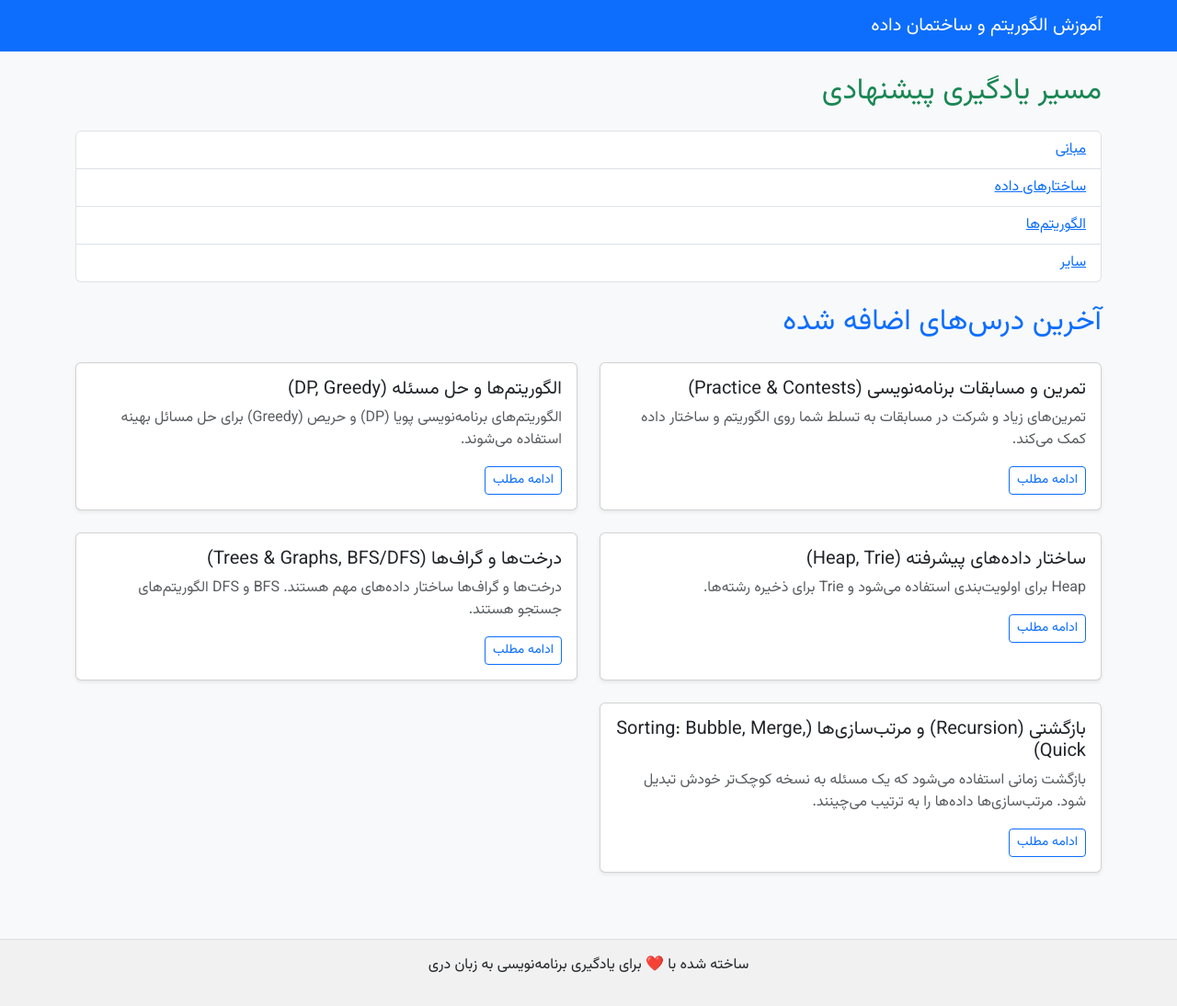
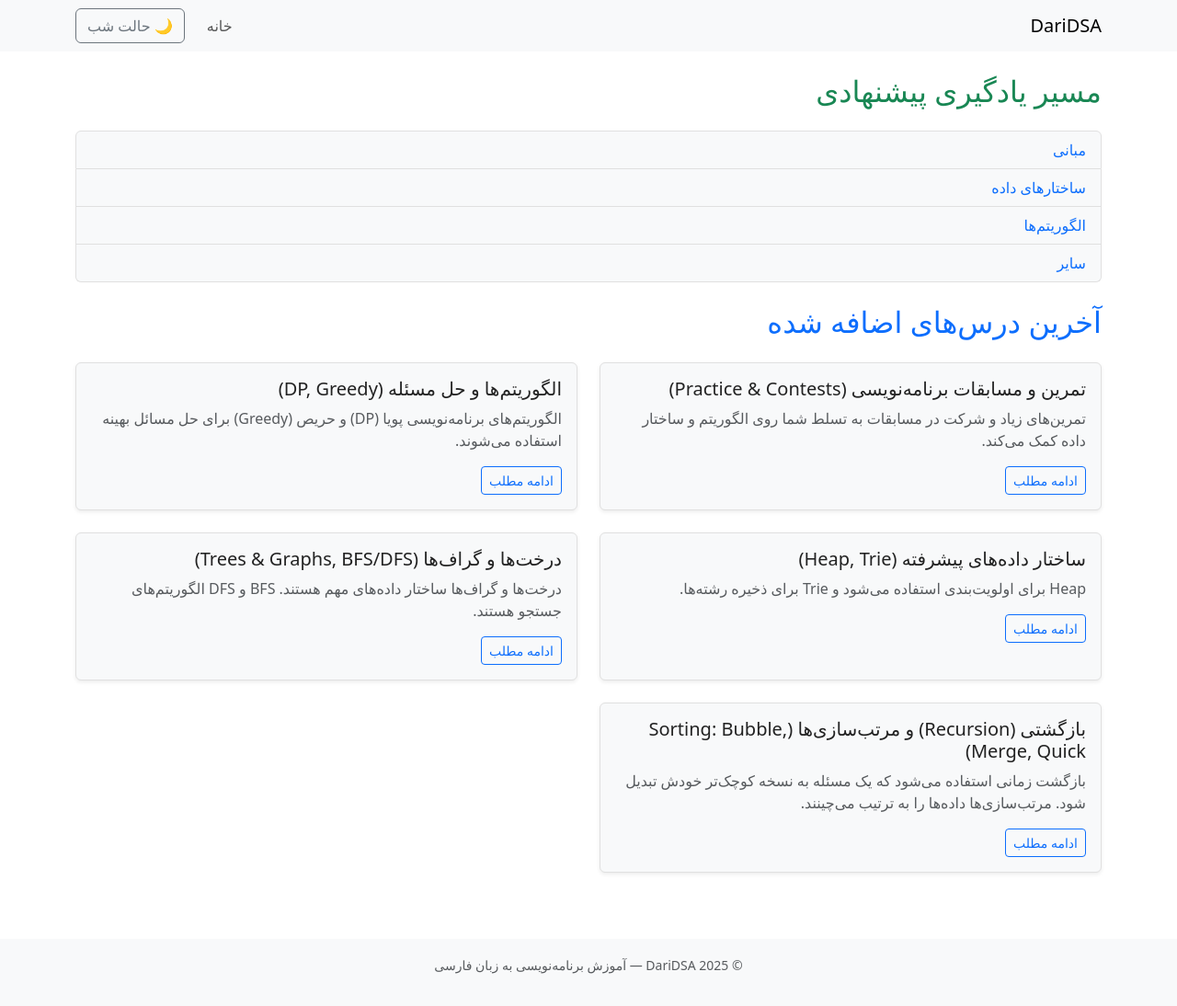
Before and after one commit to RafiZahedi/DariDSA, a Django app: page / in a window 1280 px wide. Shown: the whole page at 92% size. After the commit the page ends 1059 px from the top, so only its background shows below. Run offline with Django 5.2, Linux system fonts and the light colour scheme; data comes from the database, SQL or seed files in the repository; both versions use the stored data as it was after the commit; some libraries are stand-ins or nearby versions.

Commit message:
applied dark mode

```diff
--- a/lessons/models.py
+++ b/lessons/models.py
@@ -15,10 +15,11 @@ class Lesson(models.Model):
     title = models.CharField("عنوان", max_length=200)
     slug = models.SlugField(unique=True, blank=True)
     content = models.TextField("توضیحات")
-    code_snippet = models.TextField("کُد نمونه", blank=True)
+    code_snippet = models.TextField("کد نمونه", blank=True)
     image = models.ImageField("عکس (اختیاری)", upload_to='lessons/', blank=True, null=True)
     created_at = models.DateTimeField(default=timezone.now)
     category = models.CharField("دسته‌بندی", max_length=50, choices=CATEGORY_CHOICES, default='other')
+    author = models.CharField("نویسنده", max_length=100, default='Rafi')
 
     class Meta:
         ordering = ['-created_at']
--- a/lessons/views.py
+++ b/lessons/views.py
@@ -17,7 +17,7 @@ def lesson_list(request):
 
     roadmap_categories = [{'code': cat, 'name': category_map.get(cat, cat)} for cat in categories_sorted]
 
-    lessons_in_category = Lesson.objects.filter(category=selected_category) if selected_category else []
+    lessons_in_category = Lesson.objects.filter(category=selected_category).order_by('created_at') if selected_category else []
     latest_lessons = Lesson.objects.order_by('-created_at')[:5]
 
     selected_category_name = category_map.get(selected_category) if selected_category else None
--- /dev/null
+++ b/static/css/styles.css
@@ -0,0 +1,102 @@
+/* ================== VARIABLES ================== */
+
+/* Light mode (default) */
+:root {
+  --bg-color: #ffffff;
+  --text-color: #222222;
+  --card-bg: #f8f9fa;
+  --link-color: #0d6efd;
+  --border-color: #e0e0e0;
+  --nav-bg: #ffffff;
+  --nav-text: #000000;
+  --footer-bg: #f8f9fa;
+  --btn-border: #0d6efd;
+}
+
+.vazirmatn-font {
+  font-family: "Vazirmatn", sans-serif;
+  font-optical-sizing: auto;
+  font-weight: 200;
+  font-style: normal;
+}
+/* Load local Vazirmatn/Vazir font (put files in static/fonts/) */
+@font-face {
+  font-family: "Vazirmatn";
+  src: url("../fonts/Vazirmatn.woff2") format("woff2"),
+    url("../fonts/Vazirmatn.woff") format("woff");
+  font-weight: 100 900;
+  font-style: normal;
+  font-display: swap;
+}
+/* ================== BASE ELEMENTS ================== */
+body {
+  background-color: var(--bg-color);
+  color: var(--text-color);
+  transition: all 0.3s ease-in-out;
+}
+
+a {
+  color: var(--link-color);
+  text-decoration: none;
+}
+
+a:hover {
+  text-decoration: underline;
+}
+
+ul,
+ol,
+li {
+  color: var(--text-color);
+}
+
+h1,
+h2,
+h3,
+h4,
+h5,
+h6 {
+  color: var(--text-color);
+}
+
+.card {
+  background-color: var(--card-bg);
+  border: 1px solid var(--border-color);
+  transition: all 0.3s ease-in-out;
+}
+
+.card-title {
+  color: var(--text-color);
+}
+
+.card-text,
+.text-muted {
+  color: var(--text-color);
+}
+
+.list-group-item {
+  background-color: var(--card-bg);
+  color: var(--text-color);
+  border: 1px solid var(--border-color);
+}
+
+.navbar {
+  background-color: var(--nav-bg);
+  color: var(--nav-text);
+}
+
+footer {
+  background-color: var(--footer-bg);
+  color: var(--text-color);
+}
+
+/* Toggle button */
+.btn-toggle {
+  background: none;
+  border: 1px solid var(--btn-border);
+  color: var(--btn-border);
+  border-radius: 8px;
+  padding: 5px 10px;
+  cursor: pointer;
+  transition: all 0.3s ease-in-out;
+}
--- /dev/null
+++ b/static/js/darkmode.js
@@ -0,0 +1,16 @@
+document.addEventListener("DOMContentLoaded", () => {
+  const toggle = document.getElementById("theme-toggle");
+  const body = document.body;
+
+  const currentTheme = localStorage.getItem("theme") || "light";
+  body.classList.add(`${currentTheme}-mode`);
+  toggle.textContent = currentTheme === "dark" ? "☀️ حالت روز" : "🌙 حالت شب";
+
+  toggle.addEventListener("click", () => {
+    const newTheme = body.classList.contains("light-mode") ? "dark" : "light";
+    body.classList.remove("light-mode", "dark-mode");
+    body.classList.add(`${newTheme}-mode`);
+    localStorage.setItem("theme", newTheme);
+    toggle.textContent = newTheme === "dark" ? "☀️ حالت روز" : "🌙 حالت شب";
+  });
+});
--- a/templates/base.html
+++ b/templates/base.html
@@ -1,74 +1,65 @@
+{% load static %}
 <!DOCTYPE html>
 <html lang="fa" dir="rtl">
   <head>
-    <meta charset="UTF-8">
-    <meta name="viewport" content="width=device-width, initial-scale=1.0">
-    <title>{% block title %}الگوریتم و ساختمان داده‌ها{% endblock %}</title>
+    <meta charset="UTF-8" />
+    <meta name="viewport" content="width=device-width, initial-scale=1.0" />
+    <title>{% block title %}DariDSA{% endblock %}</title>
+    <!-- fonts are loaded locally from static/fonts/ (Vazirmatn/Vazir) -->
+    <!-- CSS -->
+    <link
+      href="https://cdn.jsdelivr.net/npm/bootstrap@5.3.2/dist/css/bootstrap.rtl.min.css"
+      rel="stylesheet"
+      crossorigin="anonymous"
+    />
 
-    <!-- Bootstrap RTL -->
-    <link href="https://cdn.jsdelivr.net/npm/bootstrap@5.3.3/dist/css/bootstrap.rtl.min.css" rel="stylesheet">
-
-    <!-- Google Font for Dari -->
-    <link href="https://fonts.googleapis.com/css2?family=Vazirmatn:wght@400;600&display=swap" rel="stylesheet">
-
-    <style>
-        body {
-            background-color: #f8f9fa;
-            font-family: "Vazirmatn", "Tahoma", sans-serif;
-        }
-        nav.navbar {
-            background-color: #0d6efd;
-        }
-        nav.navbar a.navbar-brand, nav.navbar a.nav-link {
-            color: white !important;
-        }
-        footer {
-            text-align: center;
-            margin-top: 3rem;
-            padding: 1rem;
-            background: #f1f1f1;
-            border-top: 1px solid #ddd;
-        }
-        pre {
-            background-color: #1e1e1e !important;
-            color: #e0e0e0 !important;
-            border-radius: 8px;
-            padding: 1rem;
-            overflow-x: auto;
-        }
-    </style>
-
+    <link rel="stylesheet" href="{% static 'css/styles.css' %}" />
+    <link rel="stylesheet" href="{% static 'css/layout.css' %}" />
+    <link rel="stylesheet" href="{% static 'css/darkmode.css' %}" />
+    <link rel="stylesheet" href="{% static 'css/darkmode-components.css' %}" />
     {% block extra_css %}{% endblock %}
   </head>
-<body>
-
-<!-- Navbar -->
-<nav class="navbar navbar-expand-lg navbar-dark">
+  <body class="light-mode">
+    <nav class="navbar navbar-expand-lg navbar-light bg-light">
       <div class="container">
-    <a class="navbar-brand" href="{% url 'lesson_list' %}">آموزش الگوریتم و ساختمان داده</a>
-    <button class="navbar-toggler" type="button" data-bs-toggle="collapse" data-bs-target="#navbarNav">
+        <a href="/" class="navbar-brand">DariDSA</a>
+        <button
+          class="navbar-toggler"
+          type="button"
+          data-bs-toggle="collapse"
+          data-bs-target="#navMenu"
+          aria-controls="navMenu"
+          aria-expanded="false"
+          aria-label="Toggle navigation"
+        >
           <span class="navbar-toggler-icon"></span>
         </button>
+        <div class="collapse navbar-collapse" id="navMenu">
+          <ul class="navbar-nav ms-auto mb-2 mb-lg-0">
+            <li class="nav-item">
+              <a class="nav-link" href="/">خانه</a>
+            </li>
+          </ul>
+          <button id="theme-toggle" class="btn btn-outline-secondary ms-3">
+            🌙 حالت شب
+          </button>
+        </div>
       </div>
     </nav>
 
-<!-- Content -->
-<div class="container mt-4">
-    {% block content %}{% endblock %}
-</div>
+    <main class="container mt-4">{% block content %}{% endblock %}</main>
 
-<!-- Footer -->
-<footer>
-    <p>ساخته شده با ❤️ برای یادگیری برنامه‌نویسی به زبان دری</p>
+    <footer class="text-center py-3 mt-5 text-muted">
+      <small>© 2025 DariDSA — آموزش برنامه‌نویسی به زبان فارسی</small>
     </footer>
 
-<script src="https://cdn.jsdelivr.net/npm/bootstrap@5.3.3/dist/js/bootstrap.bundle.min.js"></script>
+    <!-- JS -->
+    <script
+      src="https://cdn.jsdelivr.net/npm/bootstrap@5.3.2/dist/js/bootstrap.bundle.min.js"
+      crossorigin="anonymous"
+    ></script>
+    <script src="{% static 'js/base.js' %}"></script>
+    <script src="{% static 'js/darkmode.js' %}"></script>
     {% block extra_js %}{% endblock %}
   </body>
-<!-- Highlight.js CSS -->
-<link rel="stylesheet" href="https://cdnjs.cloudflare.com/ajax/libs/highlight.js/11.9.0/styles/github-dark.min.css">
-
-<!-- Highlight.js JS -->
-<script src="https://cdnjs.cloudflare.com/ajax/libs/highlight.js/11.9.0/highlight.min.js"></script>
-<script>hljs.highlightAll();</script>
 </html>
--- a/templates/lessons/lesson_list.html
+++ b/templates/lessons/lesson_list.html
@@ -1,8 +1,17 @@
 {% extends "base.html" %}
 {% load static %}
 
+{% block title %}درس‌ها{% endblock %}
+
+{% block extra_css %}
+<link rel="stylesheet" href="{% static 'css/lessons.css' %}">
+{% endblock %}
+
+{% block extra_js %}
+<script src="{% static 'js/lessons.js' %}"></script>
+{% endblock %}
+
 {% block content %}
-
 <h2 class="mb-4 text-success">مسیر یادگیری پیشنهادی</h2>
 <div class="mb-4">
   <ul class="list-group">
@@ -12,7 +21,6 @@
       </li>
     {% endfor %}
   </ul>
-
 </div>
 
 {% if lessons_in_category %}
@@ -52,5 +60,4 @@
     </div>
   {% endfor %}
 </div>
-
 {% endblock %}
```
Also changed, not shown: static/css/darkmode-components.css (added, +119 -0 lines), static/css/darkmode.css (added, +140 -0 lines), db.sqlite3, lessons/migrations/0003_lesson_author_alter_lesson_category.py (added), static/css/base.css (added), static/css/layout.css (added), static/css/lessons.css (added), static/js/base.js (added), static/js/lessons.js (added). Lines whose indentation alone changed are shown as unchanged.
